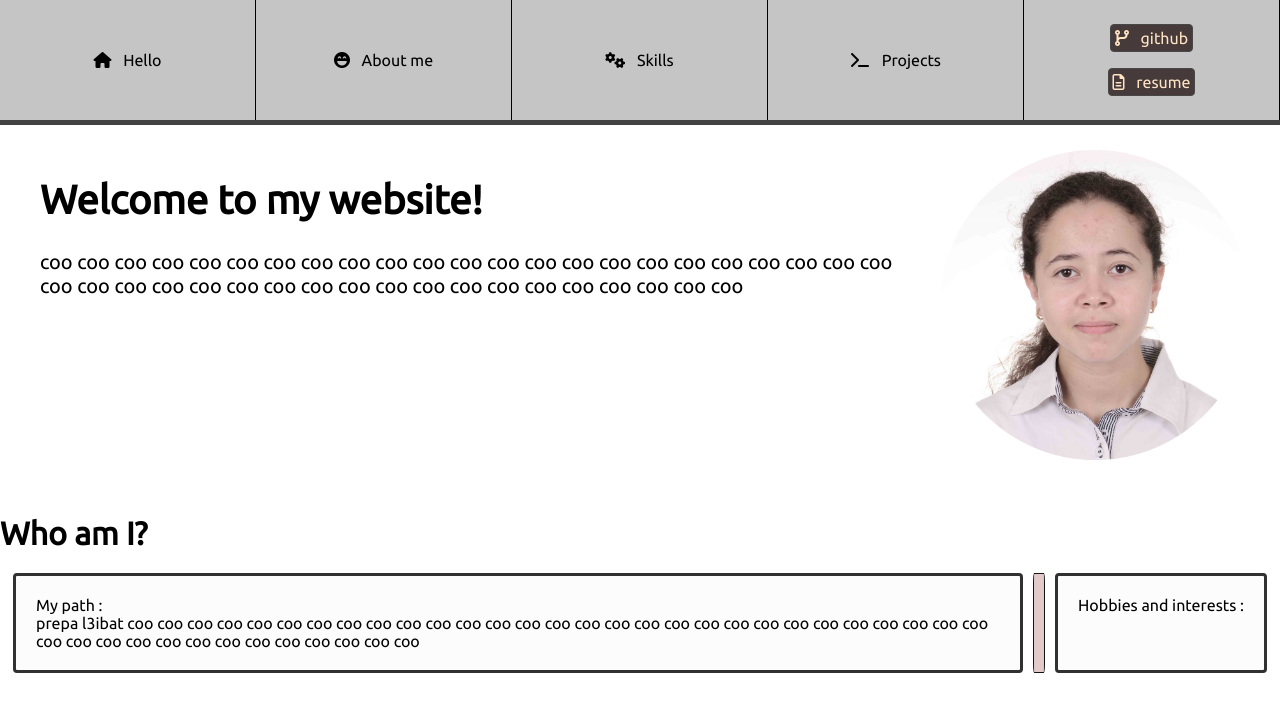
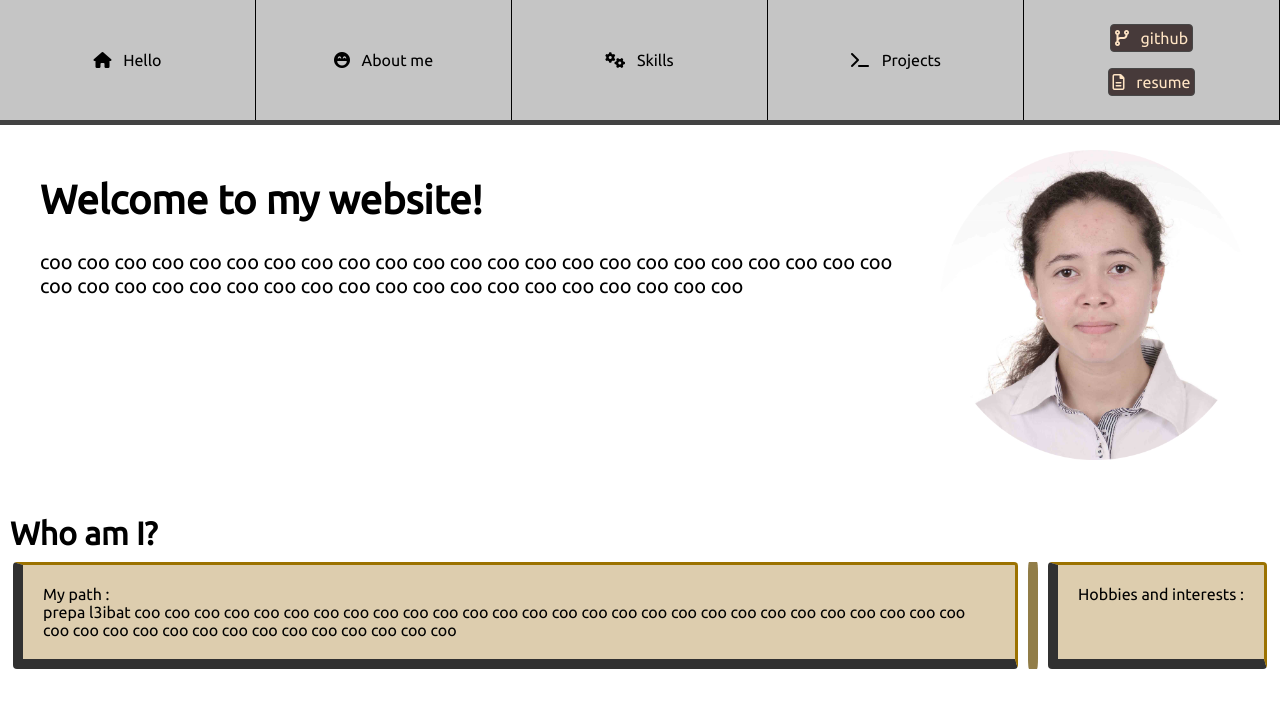
Before and after one commit to IrisTheSnail/game-in-JS-es6, a React (Create React App) app: page / in a window 1280 px wide. Shown: the top 712 px of the page. Built offline with nearby package versions, Linux system fonts and the light colour scheme.

Commit message:
ok w daba ach kayn f l path?

```diff
--- a/src/style/aboutMe.css
+++ b/src/style/aboutMe.css
@@ -1,3 +1,7 @@
+#whoami {
+    margin : 10px;
+}
+
 .txtabt {
     margin: 40px;
 }
@@ -12,7 +16,13 @@
     padding : 20px;
     border: 3px solid rgb(49, 49, 49);
     border-radius: 4px;
-    background-color: rgb(252, 252, 252);
+    background-color: rgb(221, 205, 174);
+    border-left : 10px solid rgb(49, 49, 49);
+    border-bottom : 10px solid rgb(49, 49, 49);
+    border-block-start-color: rgb(156, 114, 0);
+    border-right-color: rgb(156, 114, 0);
+
+
 }
 
 .path {
@@ -23,8 +33,8 @@
 }
 
 .separator {
-    background-color: rgba(211, 170, 170, 0.623);
-    border: 1.5px solid rgb(20, 20, 20);
+    background-color: rgb(145, 125, 72);
+
     border-radius : 10%;
     width : 10px;
     height : auto;
```
